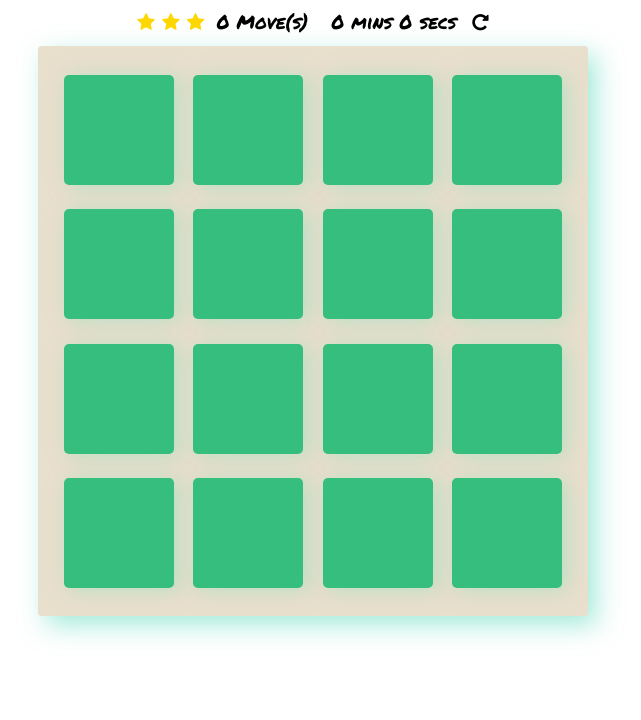
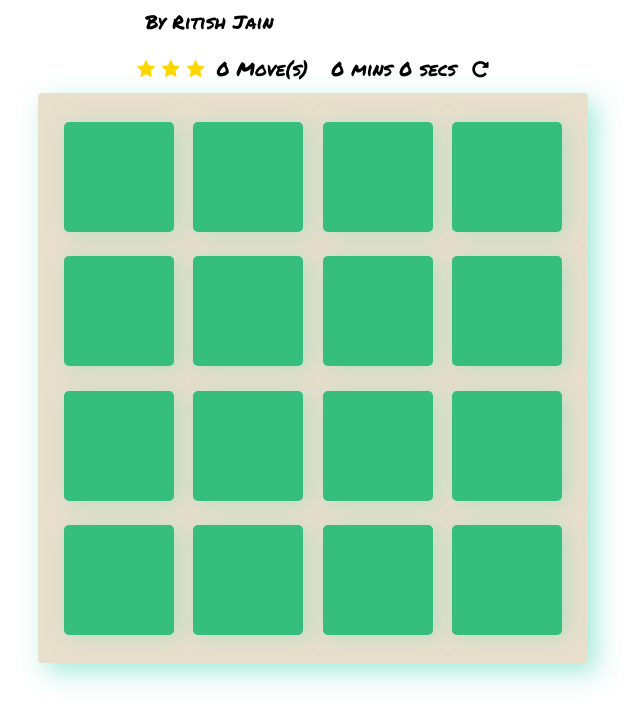
Before and after one commit to rjain000/memorygame, a plain HTML site: page index.html in a window 1280 px wide. Shown: the part 81-801 px from the top of the page, without its empty margins (327-968 px from the left). Drawn offline with Linux system fonts and the light colour scheme; a web font is replaced by a local one.

Commit message:
name added

```diff
--- a/index.html
+++ b/index.html
@@ -15,6 +15,7 @@
     <div class="container">
         <header>
             <h2>Remeber the Card Game</h2>
+            <p>By Ritish Jain</p>
         </header>
 
         <section class="score-panel">
```
